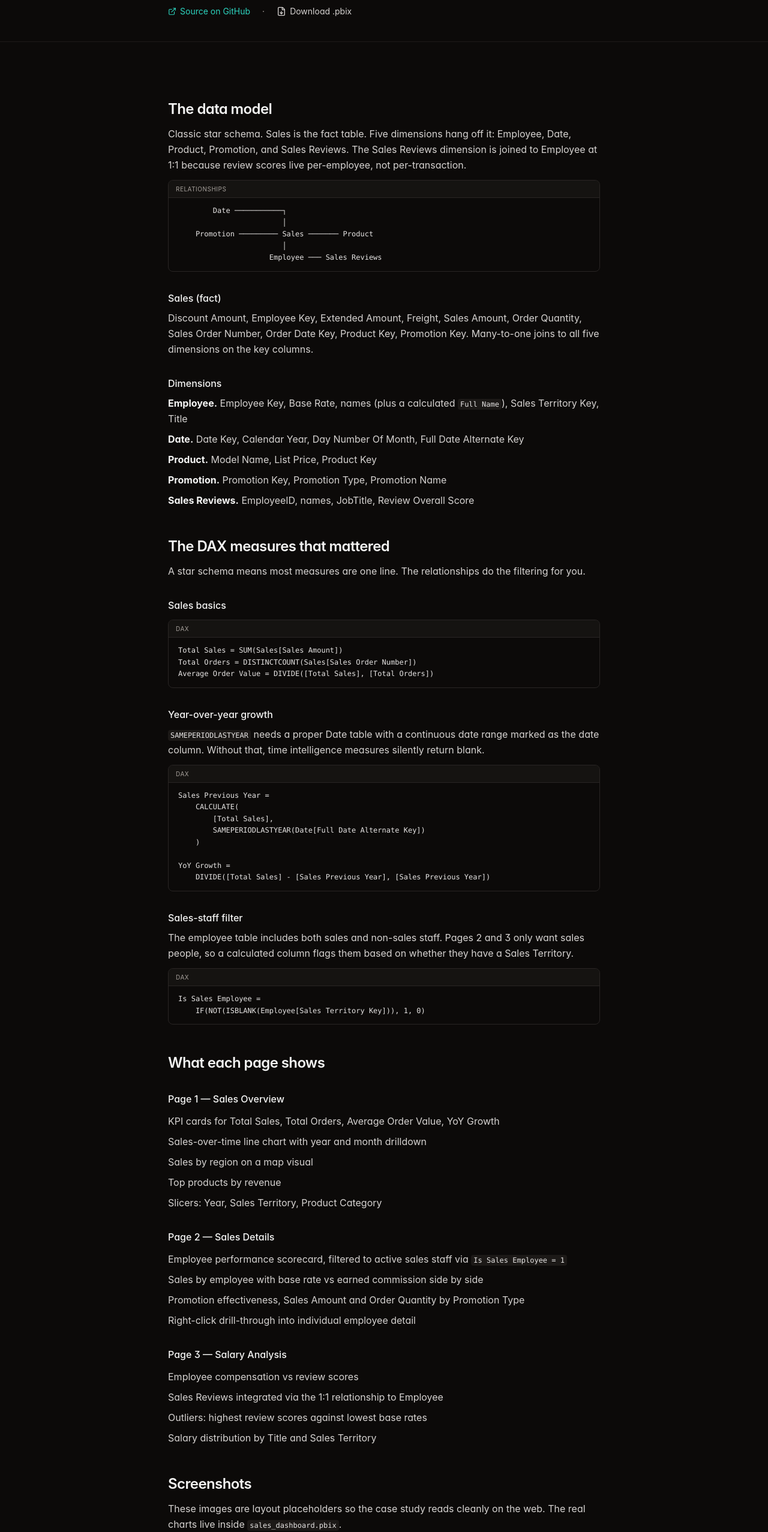
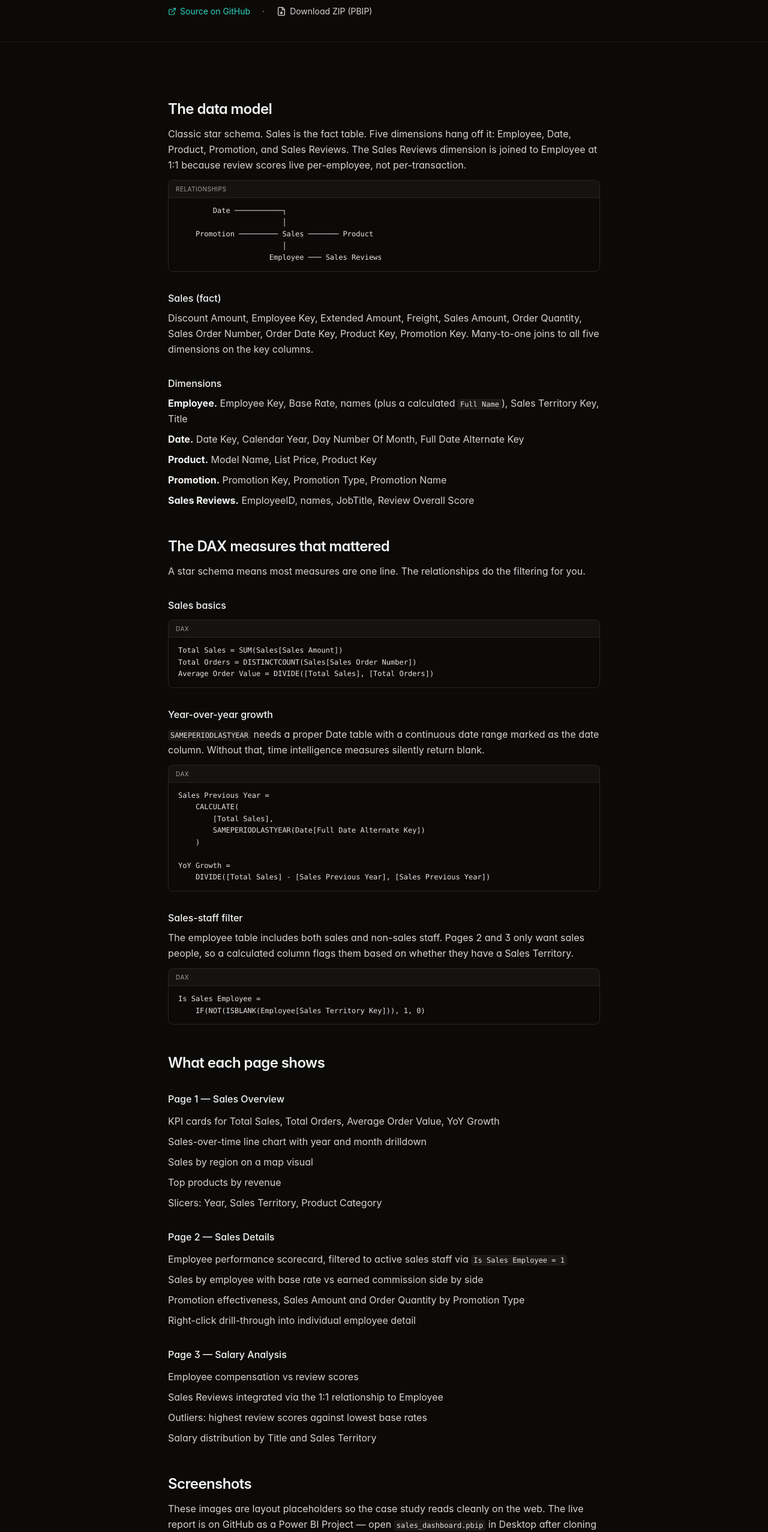
Before and after one commit to Damatnic/damato-portfolio, a Next.js app: page /projects/power-bi-sales-dashboard in a window 1280 px wide. Shown: the part 243-2797 px from the top of the page at 60% size. Built offline with nearby package versions, Linux system fonts and the light colour scheme.

Commit message:
Point Power BI case study at GitHub ZIP / PBIP workflow.
Hero and screenshots section link to repo ZIP instead of removed raw PBIX;
update AGENTS.md pointer text.

Co-authored-by: Cursor <cursoragent@cursor.com>

```diff
--- a/src/app/projects/power-bi-sales-dashboard/page.tsx
+++ b/src/app/projects/power-bi-sales-dashboard/page.tsx
@@ -76,13 +76,13 @@ export default function PowerBICaseStudy() {
             </a>
             <span className="text-stone-400">·</span>
             <a
-              href="https://github.com/Damatnic/power-bi-sales-dashboard/raw/main/sales_dashboard.pbix"
+              href="https://github.com/Damatnic/power-bi-sales-dashboard/archive/refs/heads/main.zip"
               target="_blank"
               rel="noopener noreferrer"
               className="inline-flex items-center gap-1.5 rounded text-stone-300 hover:text-[var(--accent)] focus-visible:outline-none focus-visible:ring-2 focus-visible:ring-[var(--accent)] focus-visible:ring-offset-2 focus-visible:ring-offset-stone-950"
             >
               <FileDown className="h-4 w-4" aria-hidden="true" />
-              Download .pbix
+              Download ZIP (PBIP)
             </a>
           </p>
         </div>
@@ -207,19 +207,19 @@ YoY Growth =
         <H2 id="screenshots">Screenshots</H2>
         <p className="mt-3">
           These images are layout placeholders so the case study reads cleanly on
-          the web. The real charts live inside{" "}
-          <Code>sales_dashboard.pbix</Code>.
+          the web. The live report is on GitHub as a Power BI Project — open{" "}
+          <Code>sales_dashboard.pbip</Code> in Desktop after cloning or unzipping.
         </p>
         <ul className="mt-3 list-disc space-y-2 pl-5 marker:text-stone-500">
           <li>
-            <strong className="text-stone-100">Download or clone:</strong>{" "}
+            <strong className="text-stone-100">Clone or ZIP:</strong>{" "}
             <a
-              href="https://github.com/Damatnic/power-bi-sales-dashboard/raw/main/sales_dashboard.pbix"
+              href="https://github.com/Damatnic/power-bi-sales-dashboard/archive/refs/heads/main.zip"
               target="_blank"
               rel="noopener noreferrer"
               className="rounded text-[var(--accent)] underline-offset-4 hover:underline focus-visible:outline-none focus-visible:ring-2 focus-visible:ring-[var(--accent)] focus-visible:ring-offset-2 focus-visible:ring-offset-stone-950"
             >
-              Raw PBIX
+              Repo ZIP
             </a>{" "}
             ·{" "}
             <a
```
Also changed, not shown: 1 other file (tests, documents, lock files or other folders).
